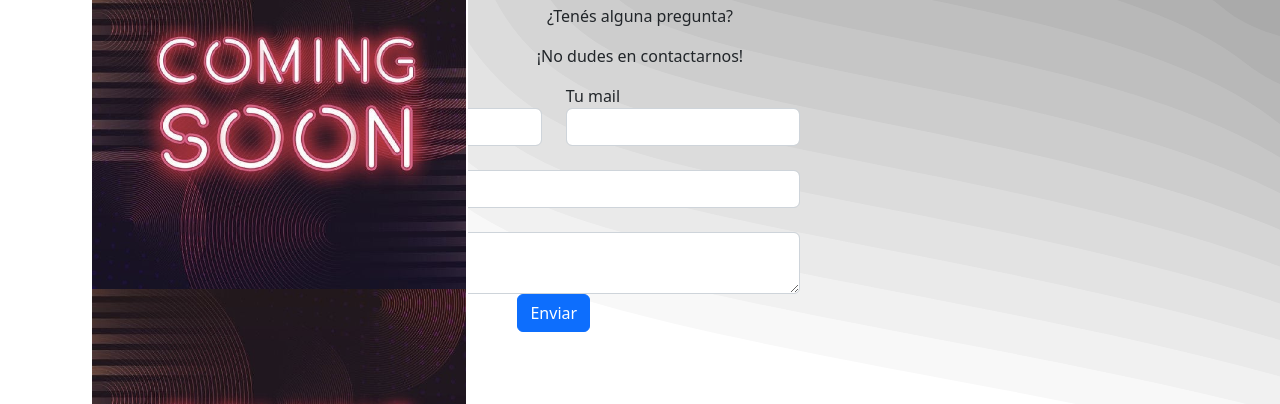
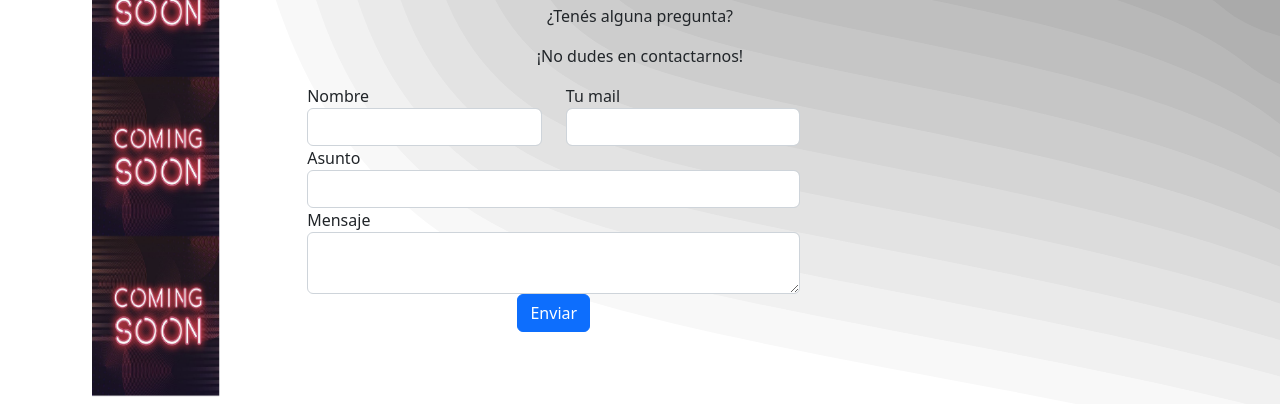
Before and after one commit to Hailstx/Proyecto-Coder, a website: page pages/contacto.html in a window 1280 px wide. Shown: the part 370-774 px from the top of the page. Drawn offline with nearby package versions, Linux system fonts and the light colour scheme; a web font is replaced by a local one.

Commit message:
Corrección de error de sintaxis

```diff
--- a/scss/styles.scss
+++ b/scss/styles.scss
@@ -413,7 +413,7 @@ footer{
         height: 30rem;
         margin-left: 10px;
     }
-    #Comingsoon{
+    #comingsoon{
         width: 8rem;
         height: 30rem;
     }
```
Also changed, not shown: pages/novedades.html (+1 -1 lines), css/styles.css.
